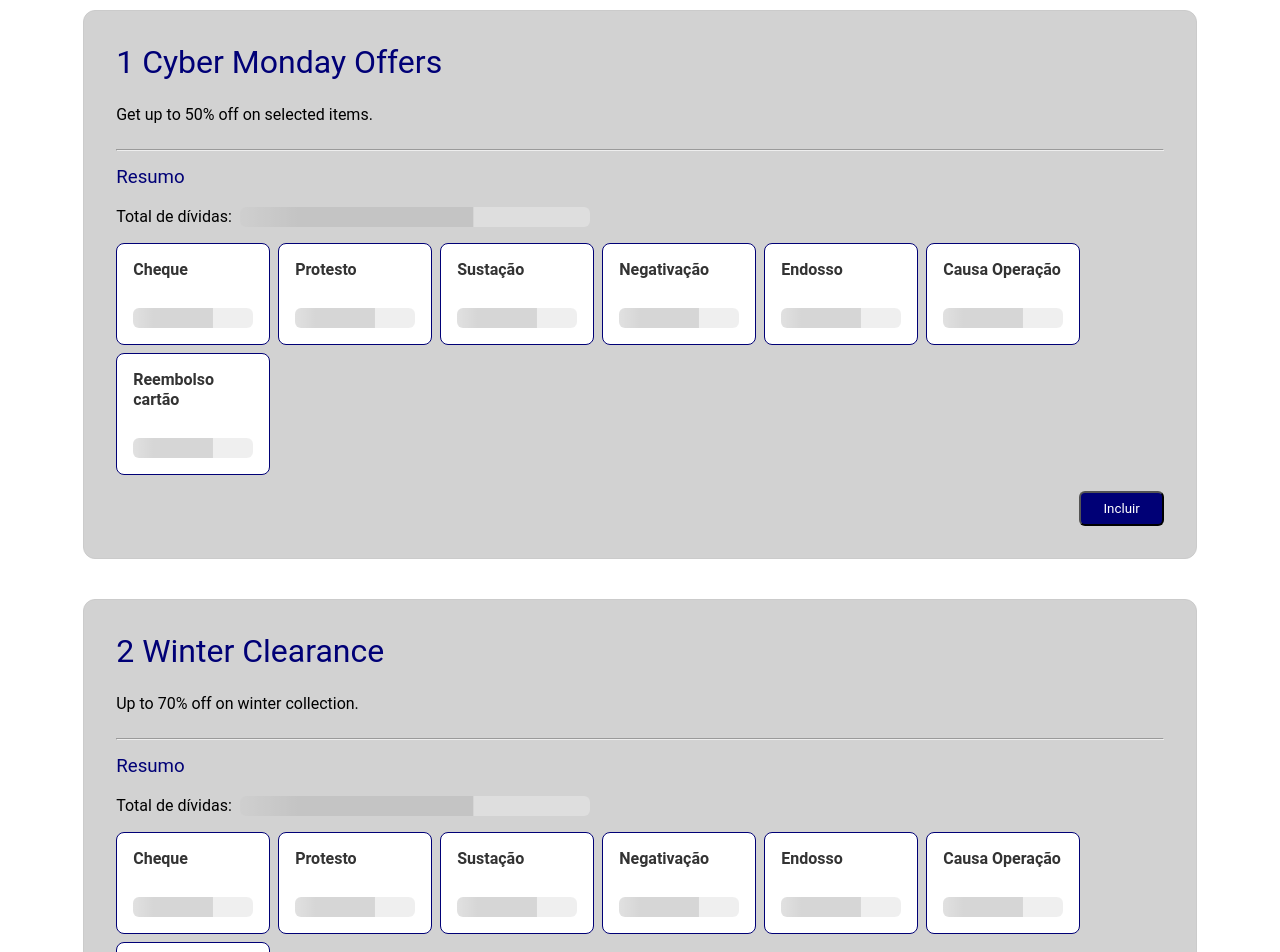
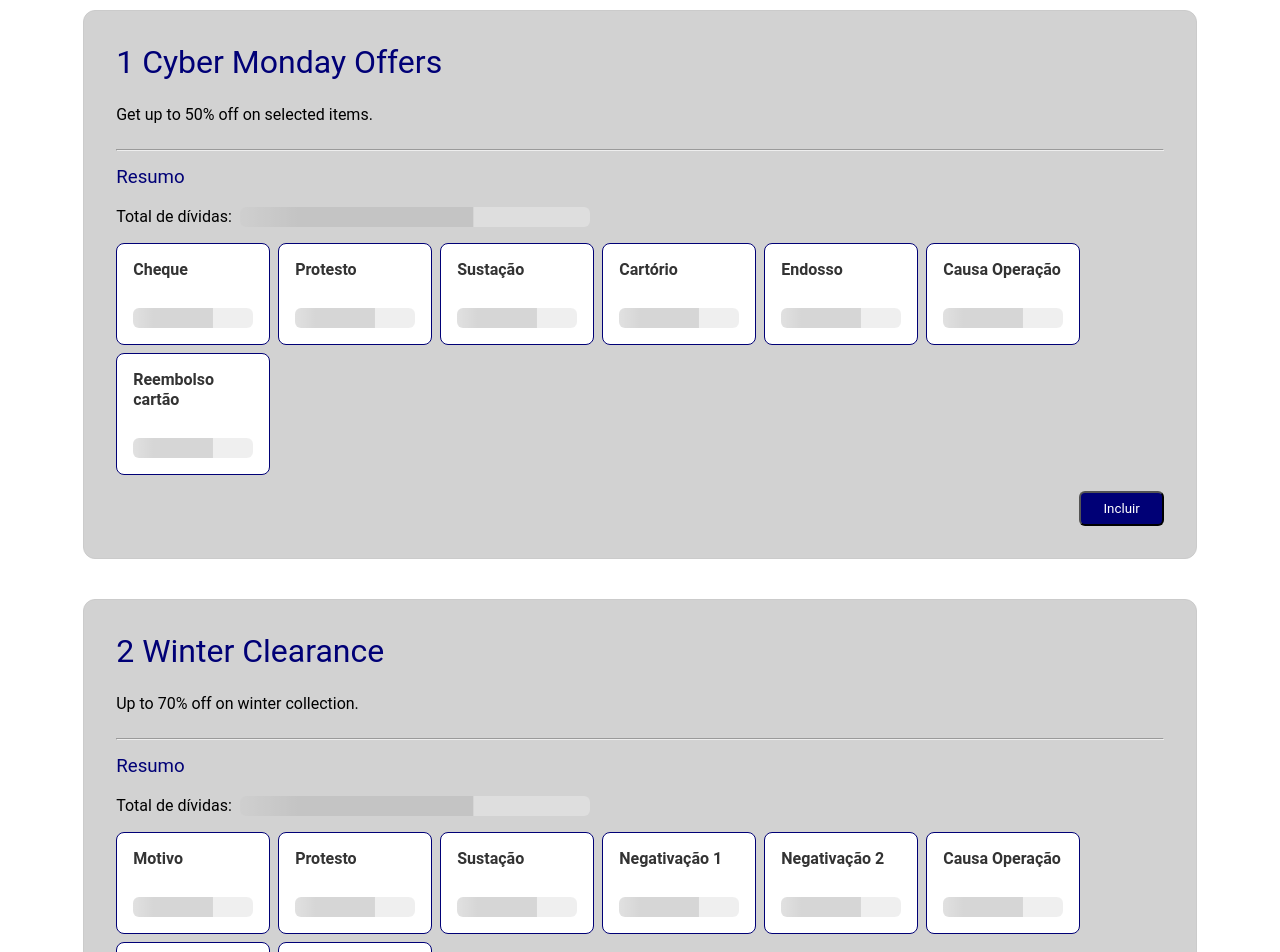
Before and after one commit to cidaluna/angular-skeleton, an Angular app: page / in a window 1280 px wide. Shown: the top 952 px of the page. Built offline with nearby package versions, Linux system fonts and the light colour scheme; data requests are answered from the project's data file.

Commit message:
feat: update id uiKey

```diff
--- a/src/app/components/example-card-a/example-card-a.component.ts
+++ b/src/app/components/example-card-a/example-card-a.component.ts
@@ -22,7 +22,7 @@ export class ExampleCardAComponent {
     'Cheque',
     'Protesto',
     'Sustação',
-    'Negativação',
+    'Cartório',
     'Endosso',
     'Causa Operação',
     'Reembolso cartão'
--- a/src/app/shared/constants/mini-card-titles.constants.ts
+++ b/src/app/shared/constants/mini-card-titles.constants.ts
@@ -1,9 +1,10 @@
 export const MINI_CARD_TITLES = [
-  "Cheque",
+  "Motivo",
   "Protesto",
   "Sustação",
-  "Negativação",
-  "Endosso",
+  "Negativação 1",
+  "Negativação 2",
   "Causa Operação",
-  "Reembolso cartão"
+  "Reembolso cartão",
+  "Cheque"
 ] as const;
```
